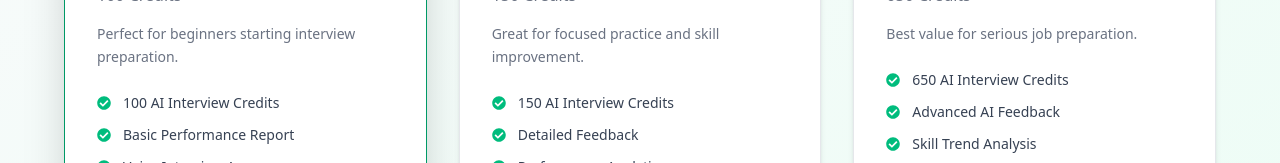
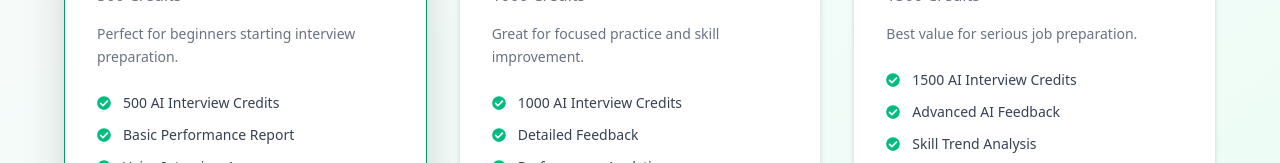
Before and after one commit to Pintu241/interview-iq, a React (Vite) app in the folder 3.interviewIQ/client/: page /pricing in a window 1280 px wide. Shown: the part 334-497 px from the top of the page. Built offline with nearby package versions, Linux system fonts and the light colour scheme; no server answers.

Commit message:
pricing fixed

```diff
--- a/3.interviewIQ/client/src/pages/Pricing.jsx
+++ b/3.interviewIQ/client/src/pages/Pricing.jsx
@@ -17,10 +17,10 @@ function Pricing() {
       id: "free",
       name: "Free",
       price: "₹0",
-      credits: 100,
+      credits: 500,
       description: "Perfect for beginners starting interview preparation.",
       features: [
-        "100 AI Interview Credits",
+        "500 AI Interview Credits",
         "Basic Performance Report",
         "Voice Interview Access",
         "Limited History Tracking",
@@ -31,10 +31,10 @@ function Pricing() {
       id: "basic",
       name: "Starter Pack",
       price: "₹100",
-      credits: 150,
+      credits: 1000,
       description: "Great for focused practice and skill improvement.",
       features: [
-        "150 AI Interview Credits",
+        "1000 AI Interview Credits",
         "Detailed Feedback",
         "Performance Analytics",
         "Full Interview History",
@@ -44,10 +44,10 @@ function Pricing() {
       id: "pro",
       name: "Pro Pack",
       price: "₹500",
-      credits: 650,
+      credits: 1500,
       description: "Best value for serious job preparation.",
       features: [
-        "650 AI Interview Credits",
+        "1500 AI Interview Credits",
         "Advanced AI Feedback",
         "Skill Trend Analysis",
         "Priority AI Processing",
```
